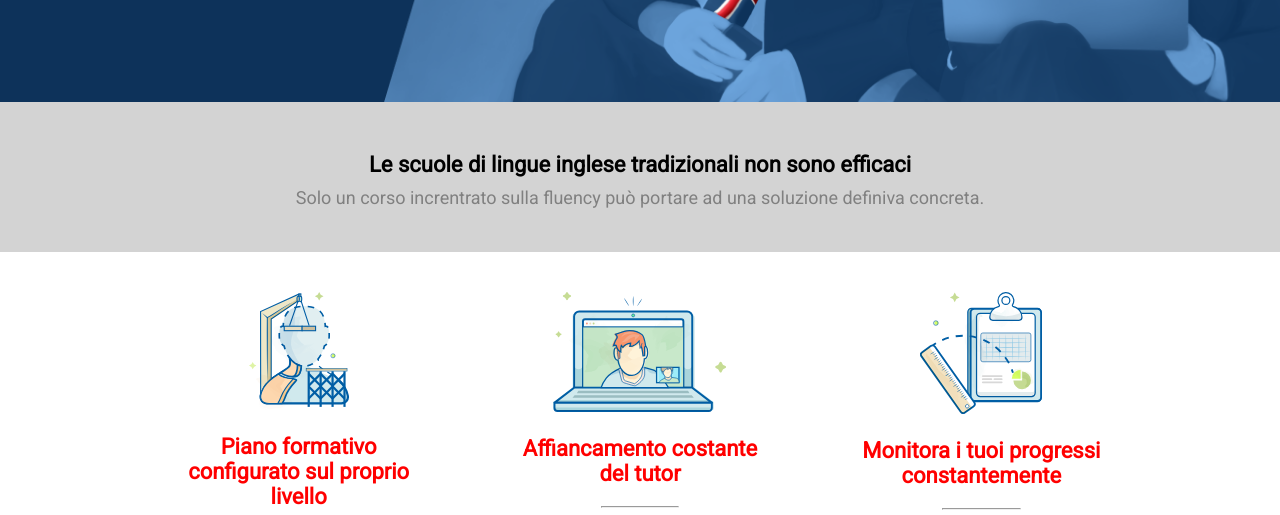
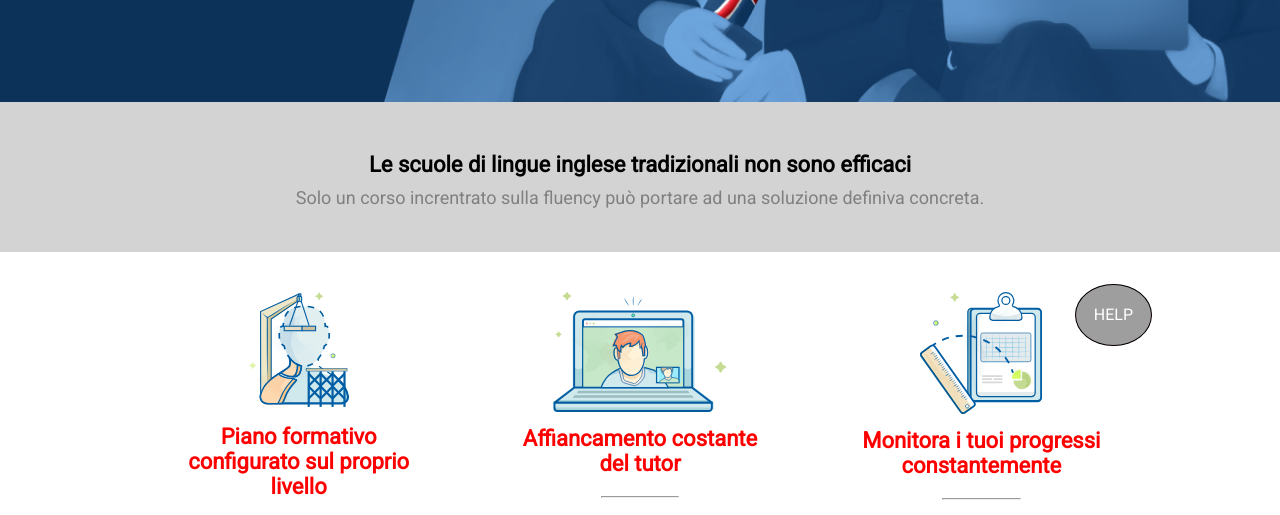
Before and after one commit to Antonioflo13/htmlcss-fluentify, a plain HTML site: page index.html in a window 1280 px wide. Shown: the part 398-913 px from the top of the page. Drawn offline with Linux system fonts and the light colour scheme; grey boxes are pictures that could not be loaded.

Commit message:
help button, refactoring

```diff
--- a/css/style.css
+++ b/css/style.css
@@ -85,7 +85,7 @@ ul :hover .active1 {
 }
 
 .mb-20 {
-    margin-bottom: 20px;
+    margin-bottom: 10px;
 }
 
 .mb-40 {
@@ -126,8 +126,20 @@ p {
 }
 
 /* body */
+
 body {
     font-family: 'Roboto', sans-serif;
+}
+
+.help {
+    position: fixed;
+    right: 10%;
+    bottom: 7%;
+    border-radius: 50%;
+    padding: 15px 18px;
+    background-image: url(https://encrypted-tbn0.gstatic.com/images?q=tbn:ANd9GcRZpW0hb4xONmpO3X6jymLOQcu4WJzCjLmmoA&usqp=CAU);
+    background-size: 170%;
+    background-position: center;
 }
 
 .center-container {
--- a/index.html
+++ b/index.html
@@ -12,6 +12,11 @@
     </head>
 
     <body>
+        <div class="center-container">
+            <div class="help btn btn-green">
+                help
+            </div>
+        </div>
         <!-- header -->
         <header>
 
```
